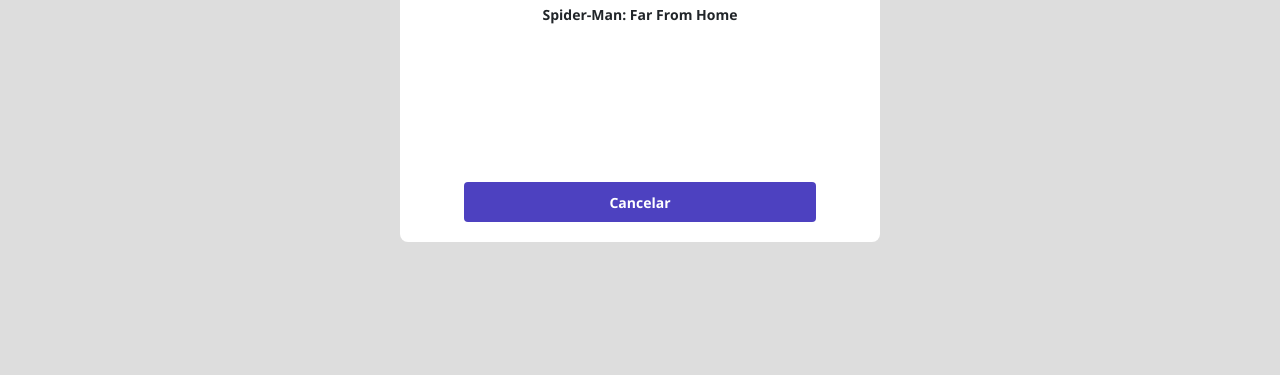
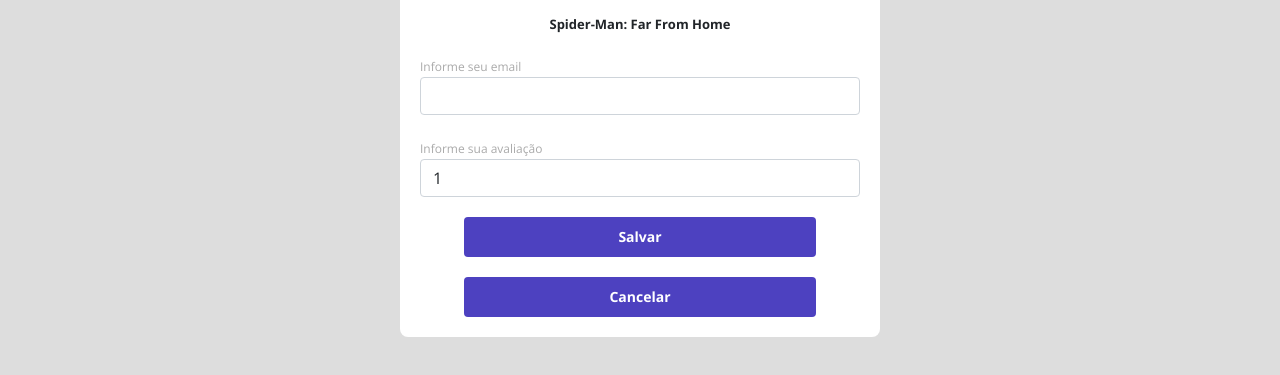
Before and after one commit to SamuelSimplicio/DSMovie, a plain HTML site: page form.html in a window 1280 px wide. Shown: the part 463-838 px from the top of the page. Before the commit the page ends 800 px from the top, so only its background shows below. Drawn offline with nearby package versions, Linux system fonts and the light colour scheme.

Commit message:
Formulario parte 2

```diff
--- a/css/styles.css
+++ b/css/styles.css
@@ -5,6 +5,7 @@
     --text-gray: #4a4a4a;
     --color-primary: #4D41C0;
     --white: #fff;
+    --text-light-gray: #AAAAAA;
 }
 
 *{
@@ -105,7 +106,9 @@ a, a:hover {
     align-items: center;
     justify-content: center;
     border-radius: 4px;
+    border: 0;
 }
+
 
 
 .dsmovie-form-container {
@@ -114,3 +117,39 @@ a, a:hover {
 
 
 }
+
+.dsmovie-form-description {
+    background-color: var(--white);
+    padding: 20px;
+    display: flex;
+    flex-direction: column;
+    align-items: center;
+    border-radius: 0 0 8px 8px;
+}
+
+.dsmovie-form {
+    width: 100%;
+}
+
+.dsmovie-form-description h3 {
+    font-size: 13px;
+    font-weight: 700;
+    margin-bottom: 20px;
+}
+
+.dsmovie-form-group{
+    margin-bottom: 20px;
+}
+
+.dsmovie-form-group label {
+    font-size: 12px;
+    color: var(--text-light-gray);
+}
+
+.dsmovie-form-btn-container {
+    height: 100px;
+    display: flex;
+    flex-direction: column;
+    align-items: center;
+    justify-content: space-between;
+}
--- a/form.html
+++ b/form.html
@@ -31,9 +31,33 @@
            <div>
             <div class="dsmovie-card">
               <img src="https://www.themoviedb.org/t/p/w533_and_h300_bestv2/ng6SSB3JhbcpKTwbPDsRwUYK8Cq.jpg" alt="Spider-Man: Far From Home">
-              <div class="dsmovie-card-description">
+              <div class="dsmovie-form-description">
                  <h3>Spider-Man: Far From Home</h3>
-                 <a class="dsmovie-btn" href="index.html">Cancelar</a>
+                  <form class="dsmovie-form">
+                    <div class="form-group dsmovie-form-group">
+                      <label for="email">Informe seu email</label>
+                      <input class="form-control" type="email" id="email">
+                    </div>
+                    <div class="form-group dsmovie-form-group">
+                      <label for="score">Informe sua avaliação</label>
+                      <select class="form-control" name="score" id="score">
+                        <option value="1">1</option>p
+                        <option value="2">2</option>p
+                        <option value="3">3</option>p
+                        <option value="4">4</option>p
+                        <option value="5">5</option>p
+
+                      </select>
+
+                    </div>
+                    <div class="dsmovie-form-btn-container">
+
+                      <button class="dsmovie-btn" type="submit">Salvar</button>
+                      <a class="dsmovie-btn" href="index.html">Cancelar</a>
+                    </div>
+
+                  </form>
+
               </div>
             </div>
            </div>
```
